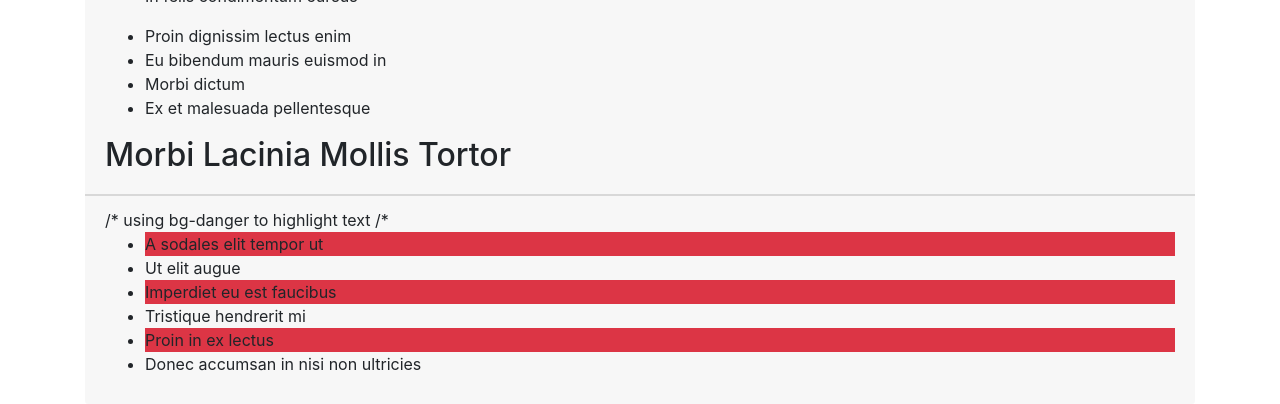
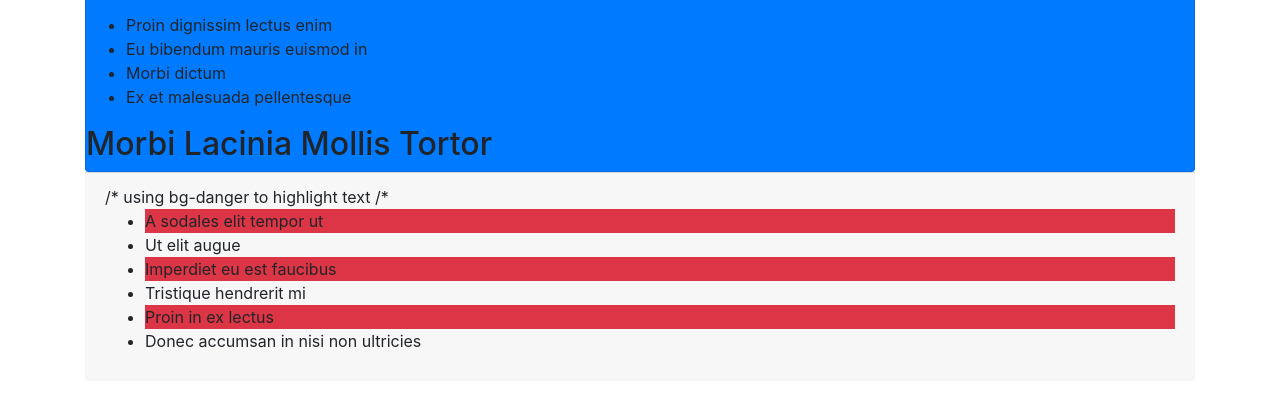
Before and after one commit to BernardMairura/bootstrap, a plain HTML site: page index.html in a window 1280 px wide. Shown: the part 649-1053 px from the top of the page. After the commit the page ends 1030 px from the top, so only its background shows below. Drawn offline with Linux system fonts and the light colour scheme.

Commit message:
add helper class(bg-danger,bg-primary,bg-success,bg-info,bg-warning etc)

```diff
--- a/index.html
+++ b/index.html
@@ -21,7 +21,7 @@
         <li>Purus nisl hendrerit tellus</li>
       </ul>
     </div>
-    <div class="card-header">
+    <div class="card bg-primary text white">
       <h2 class="bg-success">Et Consequat Magna</h2>
       <ul>
         <li>Orci ut velit</li>
@@ -48,5 +48,6 @@
     </ul>
     <div>
  </div>
+
   </body>
 </html>
```
